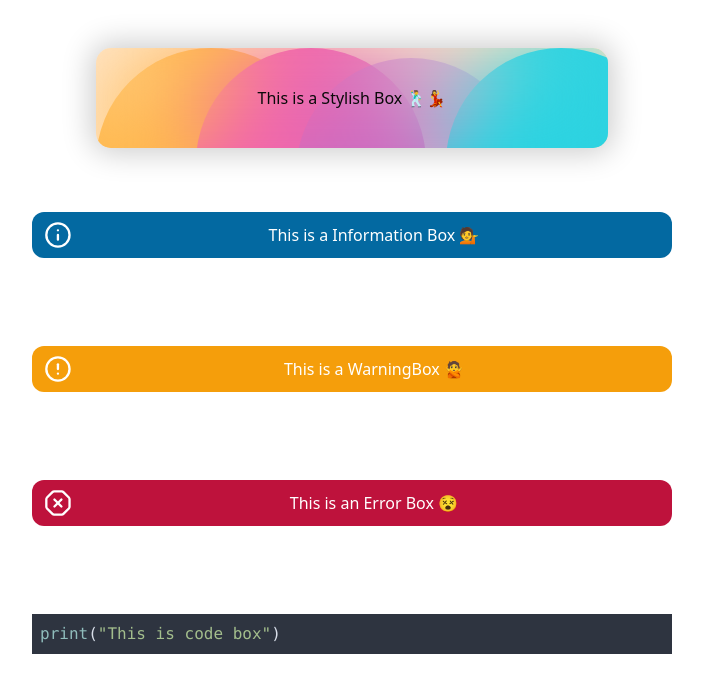
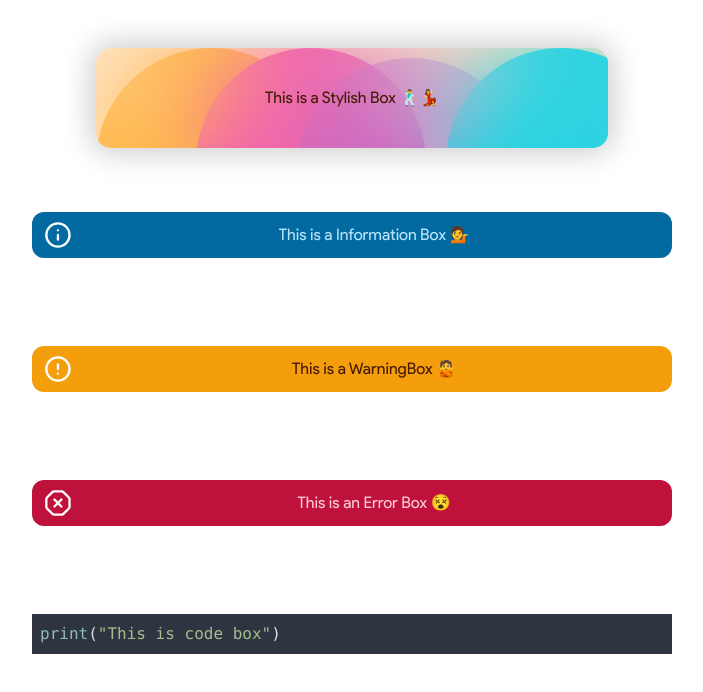
Before and after one commit to snehilshah/snehilshah, a Next.js app: page /example in a window 1280 px wide. Shown: the top 692 px of the page, without its empty margins (288-991 px from the left). Built offline with nearby package versions, Linux system fonts and the light colour scheme.

Commit message:
:art: complimentary colors for boxes

```diff
--- a/components/MdxHelpers/Boxes.js
+++ b/components/MdxHelpers/Boxes.js
@@ -6,7 +6,9 @@ export const ErrorBox = ({ text }) => {
   return (
     <div className='bg-rose-700 rounded-xl text-white mb-6 px-3 py-2 flex items-center gap-4'>
       <OctagonX size={30} />
-      <span className='text-center w-full'>{text}</span>
+      <span className='text-center w-full font-product text-rose-200'>
+        {text}
+      </span>
     </div>
   )
 }
@@ -15,7 +17,9 @@ export const InfoBox = ({ text }) => {
   return (
     <div className='bg-sky-700 rounded-xl text-white mb-6 px-3 py-2 flex items-center gap-4'>
       <Info size={30} />
-      <span className='text-center w-full'>{text}</span>
+      <span className='text-center w-full font-product text-sky-200'>
+        {text}
+      </span>
     </div>
   )
 }
@@ -24,7 +28,9 @@ export const WarningBox = ({ text }) => {
   return (
     <div className='bg-amber-500 rounded-xl text-white mb-6 px-3 py-2 flex items-center gap-4'>
       <CircleAlert size={30} />
-      <span className='text-center w-full'>{text}</span>
+      <span className='text-center w-full font-product text-amber-950'>
+        {text}
+      </span>
     </div>
   )
 }
@@ -44,17 +50,17 @@ export const ImageBox = ({ link, text = '' }) => {
 
 export const StyleBox = props => {
   return (
-    <>
     <div className='relative w-4/5 h-[100px] mx-auto overflow-hidden bg-[#ffe4c4] rounded-[15px] flex z-[1] shadow-[0_0_30px_5px_rgba(0,0,0,0.2)]'>
       <div className='relative z-[5] w-full h-full flex items-center justify-center rounded-[15px] backdrop-filter backdrop-blur-[40px]'>
-          <div className='z-50 text-center'>{props.children}</div>
+        <div className='font-product text-amber-950 text-base z-50 text-center p-4'>
+          {props.children}
+        </div>
       </div>
       <div className='absolute w-[230px] h-[230px] rounded-full z-[2] left-0 bg-[#ffb84c] animate-wave [animation-delay:0s]'></div>
       <div className='absolute w-[230px] h-[230px] rounded-full z-[2] top-0 left-[100px] bg-[#f266ab] animate-wave [animation-delay:0.5s]'></div>
       <div className='absolute w-[230px] h-[230px] rounded-full z-[2] top-[10px] left-[200px] bg-[#af71d38b] animate-wave [animation-delay:1s]'></div>
       <div className='absolute w-[230px] h-[230px] rounded-full z-[2] top-0 left-[350px] bg-[#2cd3e1] animate-wave [animation-delay:1.5s]'></div>
     </div>
-    </>
   )
 }
 
```
Lines whose indentation alone changed are shown as unchanged.
